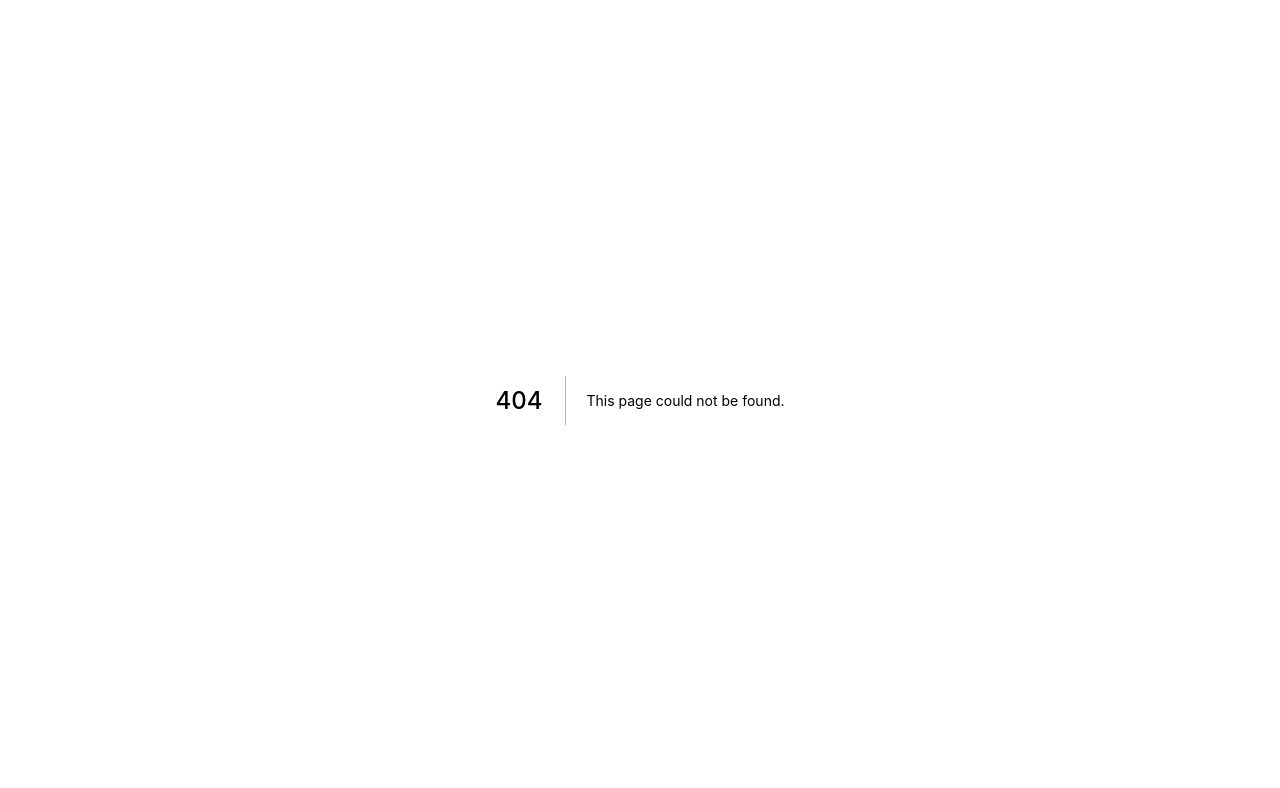
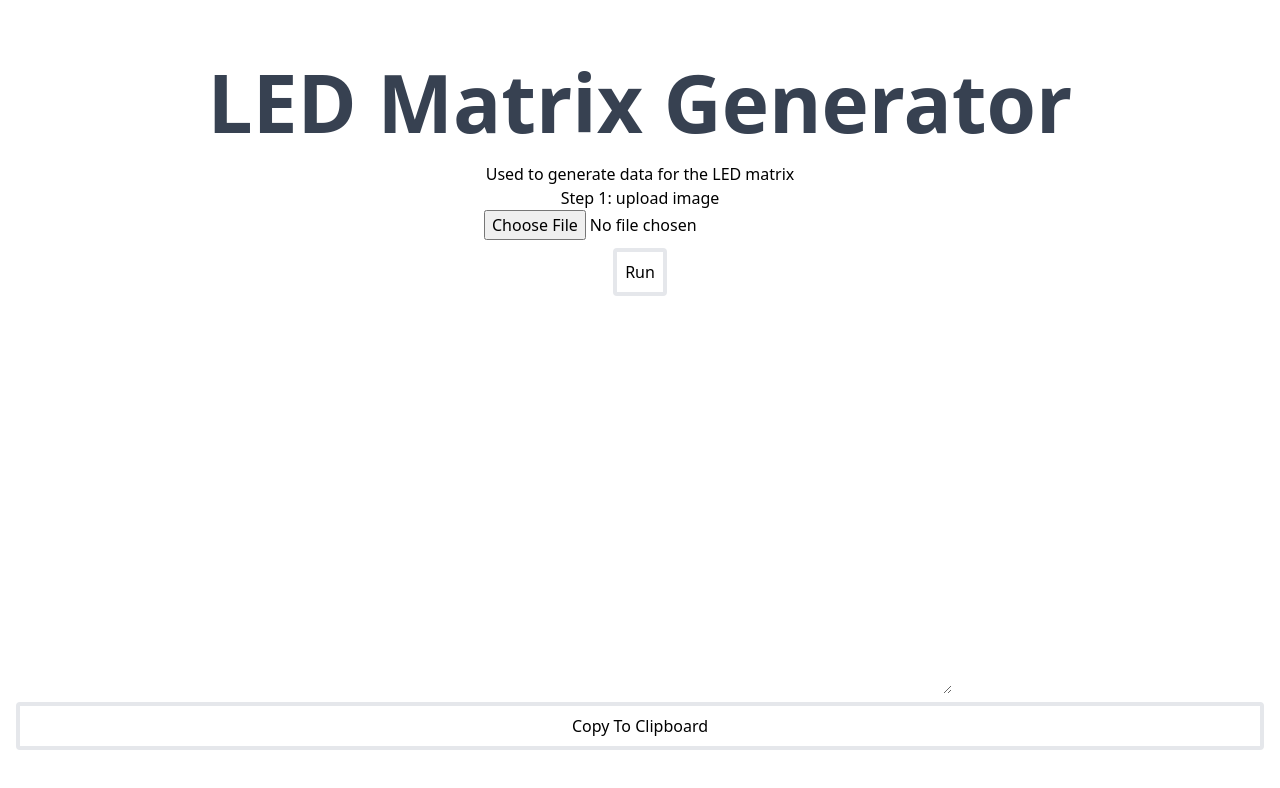
Before and after one commit to Alex40144/Serial-Port-Tools, a Next.js app: page /MatrixGen in a window 1280 px wide. Before the commit this address had no page. Shown: the top 788 px of the page. Built offline with nearby package versions, Linux system fonts and the light colour scheme.

Commit message:
matrixGen

```diff
--- a/package.json
+++ b/package.json
@@ -12,6 +12,7 @@
   "dependencies": {
     "@prisma/client": "^4.5.0",
     "@types/dom-serial": "^1.0.3",
+    "marvinj-ts": "^0.2.1",
     "next": "12.3.1",
     "react": "18.2.0",
     "react-dom": "18.2.0",
--- /dev/null
+++ b/src/pages/MatrixGen.tsx
@@ -0,0 +1,113 @@
+import Layout from '../../components/Layout'
+import React, { ChangeEvent, useEffect, useState } from 'react'
+import { list } from 'postcss';
+
+const MatrixGen = () => {
+    const [selectedFile, setSelectedFile] = useState();
+    const fileUploaded = (event: ChangeEvent<HTMLInputElement>) => {
+        if (event.target.files && event.target.files[0]) {
+            var reader = new FileReader()
+            reader.readAsDataURL(event.target.files[0])
+            reader.onload = (event) => {
+                setSelectedFile(event.target?.result)
+            }
+        }
+    }
+
+    const copyText = (event) => {
+        var textToCopy = document.getElementById("output");
+        //select the text in the text box
+        textToCopy.select();
+        //copy the text to the clipboard
+        document.execCommand("copy");
+    }
+
+    function scaleTo5Bit(value: number): number {
+        return Math.floor(value / 8);
+    }
+
+    function binaryToHex(binary: string): string {
+        return parseInt(binary, 2).toString(16);
+    }
+
+    function toBinaryString(values: number[]): string {
+        return values.map(value => value.toString(2)).join('');
+    }
+
+    function setBit31(hex: string) {
+        // Convert hex to BigInt
+        var num = BigInt(`0x${hex}`);
+        // Set bit 31
+        num |= BigInt(1) << BigInt(31);
+        // Convert back to hex string
+        return num.toString(16);
+    }
+
+    const run = () => {
+        var image = new Image()
+        if (!image) {
+            return
+        }
+        image.src = selectedFile
+        var canvas = document.getElementById("canvas")
+        const ctx = canvas.getContext("2d");
+        //ctx.clearRect(0, 0, canvas.width, canvas.height);
+        image.addEventListener("load", () => {
+            ctx.save()
+            ctx.drawImage(image, 0, 0, 64, 64);
+            image.style.display = "none";
+        });
+        var res = ctx.getImageData(0, 0, 64, 64) //get pixel data for 64*60 area
+        var list = Array.from(res.data) //create an array from data
+        list = list.map(scaleTo5Bit) //scale data to 0-31
+
+        //split data into array for each pixel.
+        let data: any[][] = []
+        while (list.length) {
+            data.push(list.splice(0, 4))
+        }
+        console.log(data)
+
+        let topHalf: any[][] = []
+        let bottomHalf: any[][] = []
+
+        for (let i = 0; i < data.length / 2; i++) {
+            let topPixel = data[i]
+            topHalf[i] = [topPixel[0], topPixel[1], topPixel[2]]
+            let bottomPixel = data[i + 2048]
+            bottomHalf[i] = [bottomPixel[0], bottomPixel[1], bottomPixel[2]]
+        }
+
+        let hexString: any[] = []
+        let binaryString: any[] = []
+        for (let i = 0; i < topHalf.length; i++) {
+            binaryString[i] = toBinaryString(topHalf[i]).concat(toBinaryString(bottomHalf[i]))
+            hexString[i] = binaryToHex(binaryString[i])
+        }
+        hexString[0] = setBit31(hexString[0])
+        console.log(binaryString)
+        console.log(hexString)
+        let output = document.getElementById("output")
+        output.innerHTML = hexString.join('')
+    }
+    return (
+        <Layout>
+            <div className="container mx-auto flex flex-col items-center justify-center h-screen p-4">
+                <h1 className="text-5xl md:text-[5rem] leading-normal font-extrabold text-gray-700">
+                    LED Matrix Generator
+                </h1>
+                <p>Used to generate data for the LED matrix</p>
+                <p>Step 1: upload image</p>
+                <input type="file" name="file" onChange={fileUploaded} accept=".jpg" />
+                <div>
+                    <button onClick={run} className="w-full p-2 mx-0 my-2 border-4 rounded focus:border-pink-500 focus:outline-none">Run</button>
+                </div>
+                <canvas id='canvas' />
+
+                <textarea id='output' className='w-1/2 h-60'></textarea>
+                <button onClick={copyText} className="w-full p-2 mx-0 my-2 border-4 rounded focus:border-pink-500 focus:outline-none">Copy To Clipboard</button>
+            </div>
+        </Layout>
+    );
+};
+export default MatrixGen;
--- a/src/pages/_app.tsx
+++ b/src/pages/_app.tsx
@@ -1,5 +1,6 @@
 import "../styles/globals.css";
 import type { AppType } from "next/dist/shared/lib/utils";
+
 
 const MyApp: AppType = ({ Component, pageProps }) => {
   return <Component {...pageProps} />;
```
Also changed, not shown: 1 other file (tests, documents, lock files or other folders).
